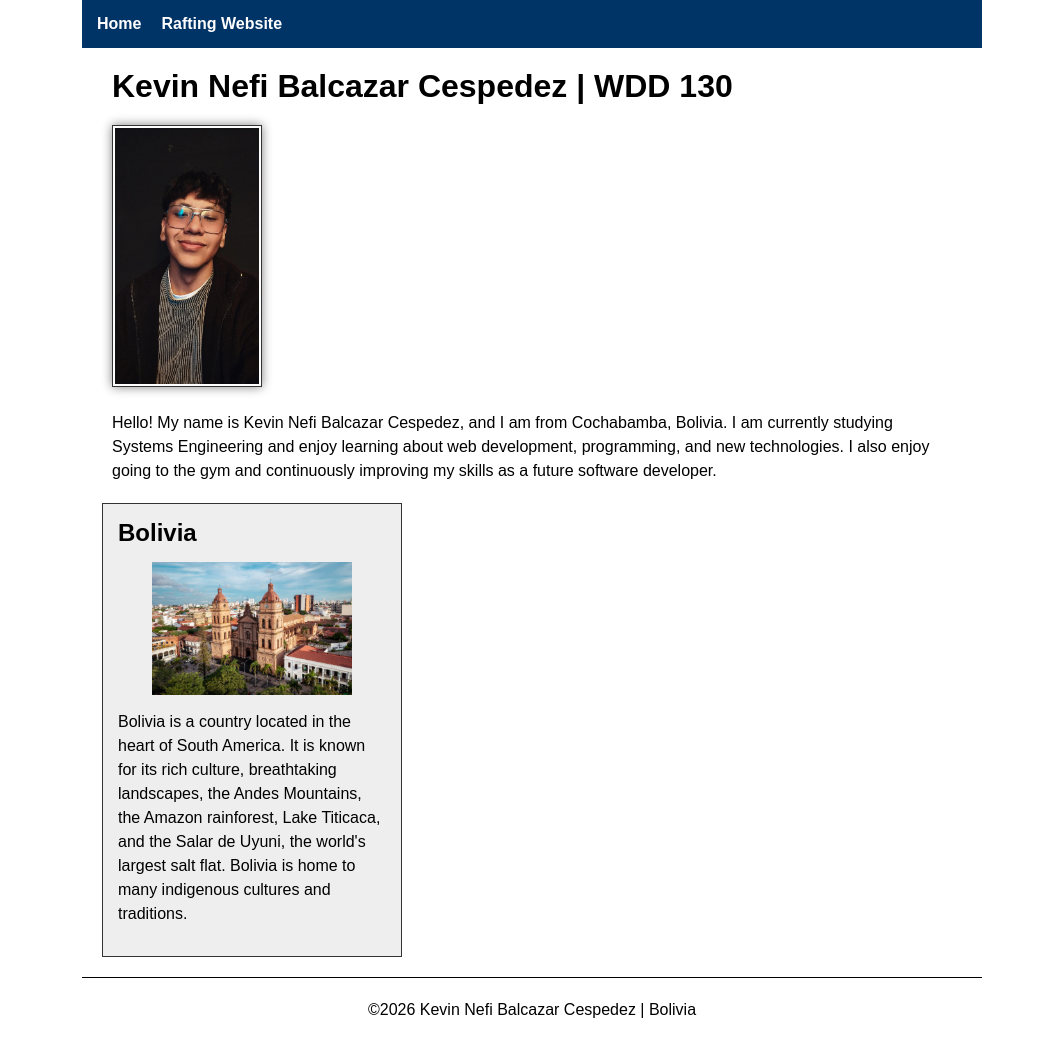
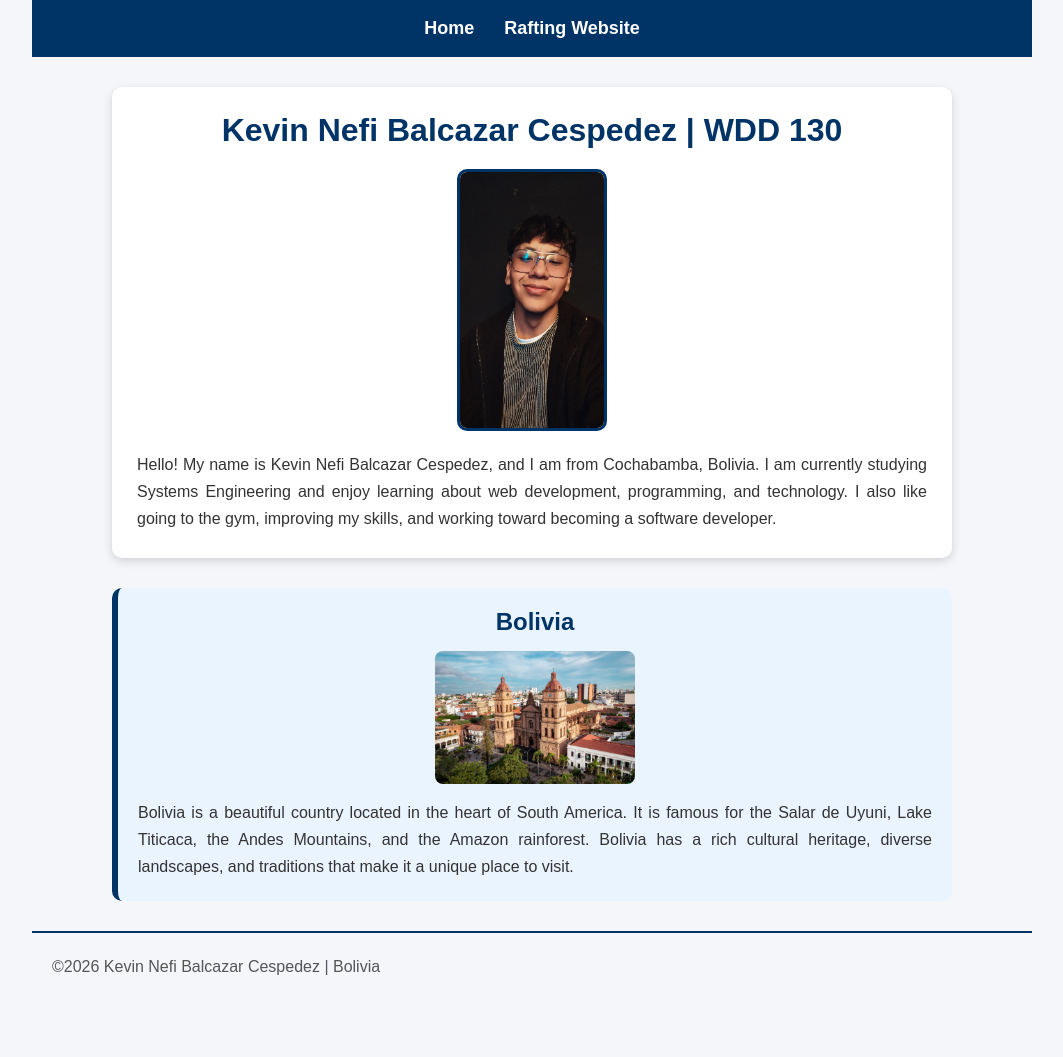
Before and after one commit to kevinnefi-bot/wdd130, a plain HTML site: page index.html in a window 1280 px wide. Shown: the whole page, without its empty margins (108-1171 px from the left). After the commit the page ends 1000 px from the top, so only its background shows below. Drawn offline with Linux system fonts and the light colour scheme.

Commit message:
week 2 homepage updates 2

```diff
--- a/index.html
+++ b/index.html
@@ -28,10 +28,11 @@
         <img src="images/profile.jpg" alt="Photo of Kevin Nefi Balcazar Cespedez">
 
         <p>
-            Hello! My name is Kevin Nefi Balcazar Cespedez, and I am from Cochabamba, Bolivia.
-            I am currently studying Systems Engineering and enjoy learning about web development,
-            programming, and new technologies. I also enjoy going to the gym and continuously
-            improving my skills as a future software developer.
+            Hello! My name is Kevin Nefi Balcazar Cespedez, and I am from Cochabamba,
+            Bolivia. I am currently studying Systems Engineering and enjoy learning
+            about web development, programming, and technology. I also like going to
+            the gym, improving my skills, and working toward becoming a software
+            developer.
         </p>
     </main>
 
@@ -41,10 +42,10 @@
         <img src="images/bolivia.jpg" alt="Landscape of Bolivia">
 
         <p>
-            Bolivia is a country located in the heart of South America. It is known for its rich
-            culture, breathtaking landscapes, the Andes Mountains, the Amazon rainforest, Lake
-            Titicaca, and the Salar de Uyuni, the world's largest salt flat. Bolivia is home to
-            many indigenous cultures and traditions.
+            Bolivia is a beautiful country located in the heart of South America.
+            It is famous for the Salar de Uyuni, Lake Titicaca, the Andes Mountains,
+            and the Amazon rainforest. Bolivia has a rich cultural heritage, diverse
+            landscapes, and traditions that make it a unique place to visit.
         </p>
     </aside>
 
--- a/styles/styles.css
+++ b/styles/styles.css
@@ -6,64 +6,76 @@
 
 body {
     font-family: Arial, Helvetica, sans-serif;
-    max-width: 900px;
+    background-color: #f4f6f9;
+    color: #333;
+    max-width: 1000px;
     margin: 0 auto;
 }
 
 header {
     background-color: #003366;
-    padding: 15px;
+    padding: 18px;
 }
 
 nav {
     display: flex;
-    gap: 20px;
+    justify-content: center;
+    gap: 30px;
 }
 
 nav a {
     color: white;
     text-decoration: none;
+    font-size: 18px;
     font-weight: bold;
 }
 
 nav a:hover {
-    text-decoration: underline;
+    color: #ffd700;
 }
 
 main {
     max-width: 840px;
-    margin: 20px auto;
+    margin: 30px auto;
+    padding: 25px;
+    background-color: white;
+    border-radius: 10px;
+    box-shadow: 0 3px 10px rgba(0, 0, 0, .15);
 }
 
 h1 {
+    color: #003366;
     margin-bottom: 20px;
+    text-align: center;
 }
 
 main img {
     width: 150px;
     height: auto;
-    border: 1px solid #333;
-    padding: 2px;
-    box-shadow: 0 0 10px gray;
-    margin-bottom: 20px;
+    display: block;
+    margin: 0 auto 20px;
+    border-radius: 10px;
+    border: 3px solid #003366;
 }
 
 p {
     padding: 0;
-    margin-bottom: 15px;
-    line-height: 1.5;
+    line-height: 1.7;
+    text-align: justify;
 }
 
 aside {
-    width: 300px;
-    margin: 20px;
-    border: 1px solid #333;
-    padding: 15px;
-    background-color: #eeeeee;
-    color: #000;
+    width: 840px;
+    margin: 30px auto;
+    padding: 20px;
+    background-color: #eaf4ff;
+    border-left: 6px solid #003366;
+    border-radius: 10px;
 }
 
 aside h2 {
+    text-align: center;
+    color: #003366;
     margin-bottom: 15px;
 }
 
@@ -72,11 +84,13 @@ aside img {
     height: auto;
     display: block;
     margin: 0 auto 15px;
+    border-radius: 8px;
 }
 
 footer {
-    margin-top: 20px;
-    border-top: 1px solid #000;
+    margin-top: 25px;
+    border-top: 2px solid #003366;
     text-align: center;
     padding: 20px;
+    color: #555;
 }
```
